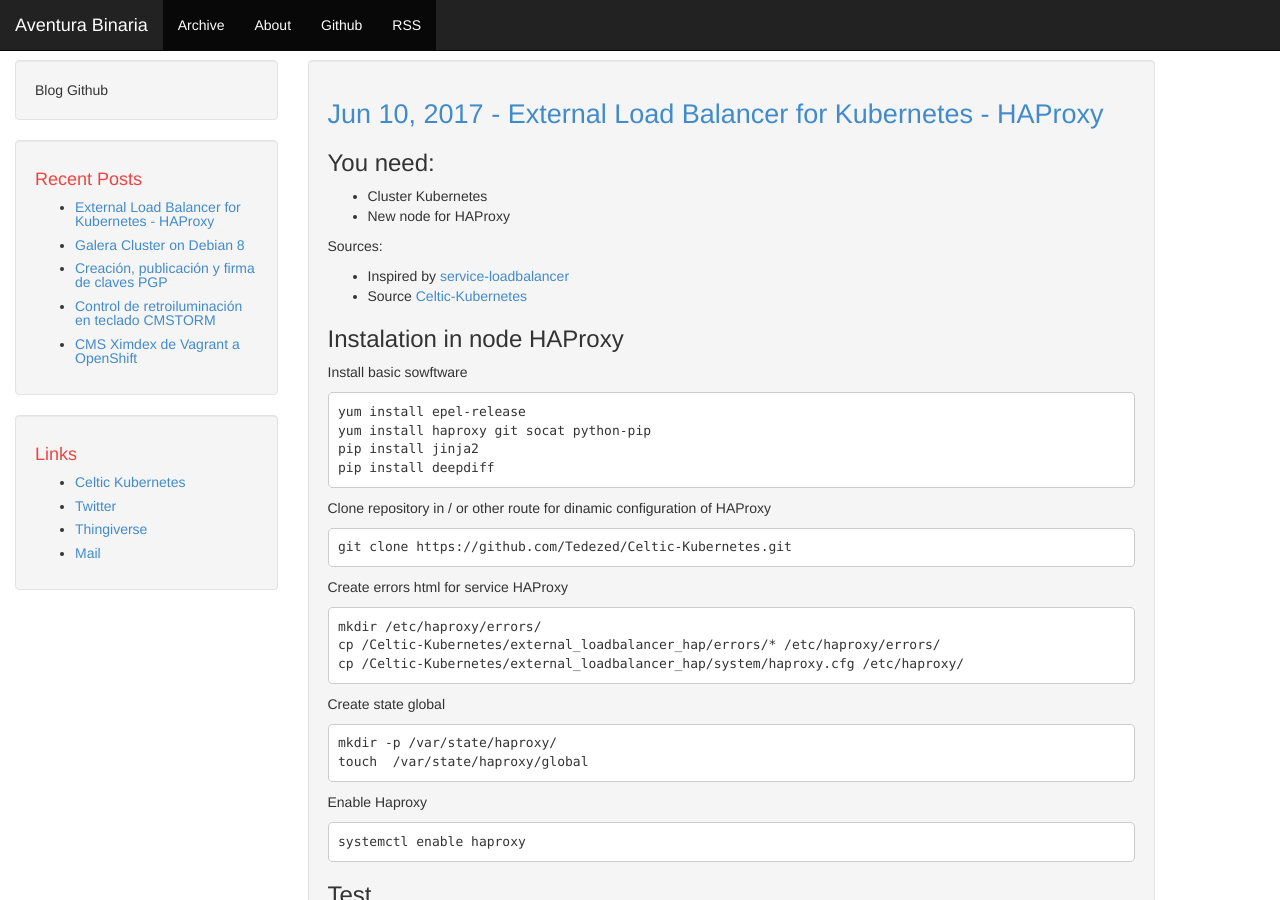
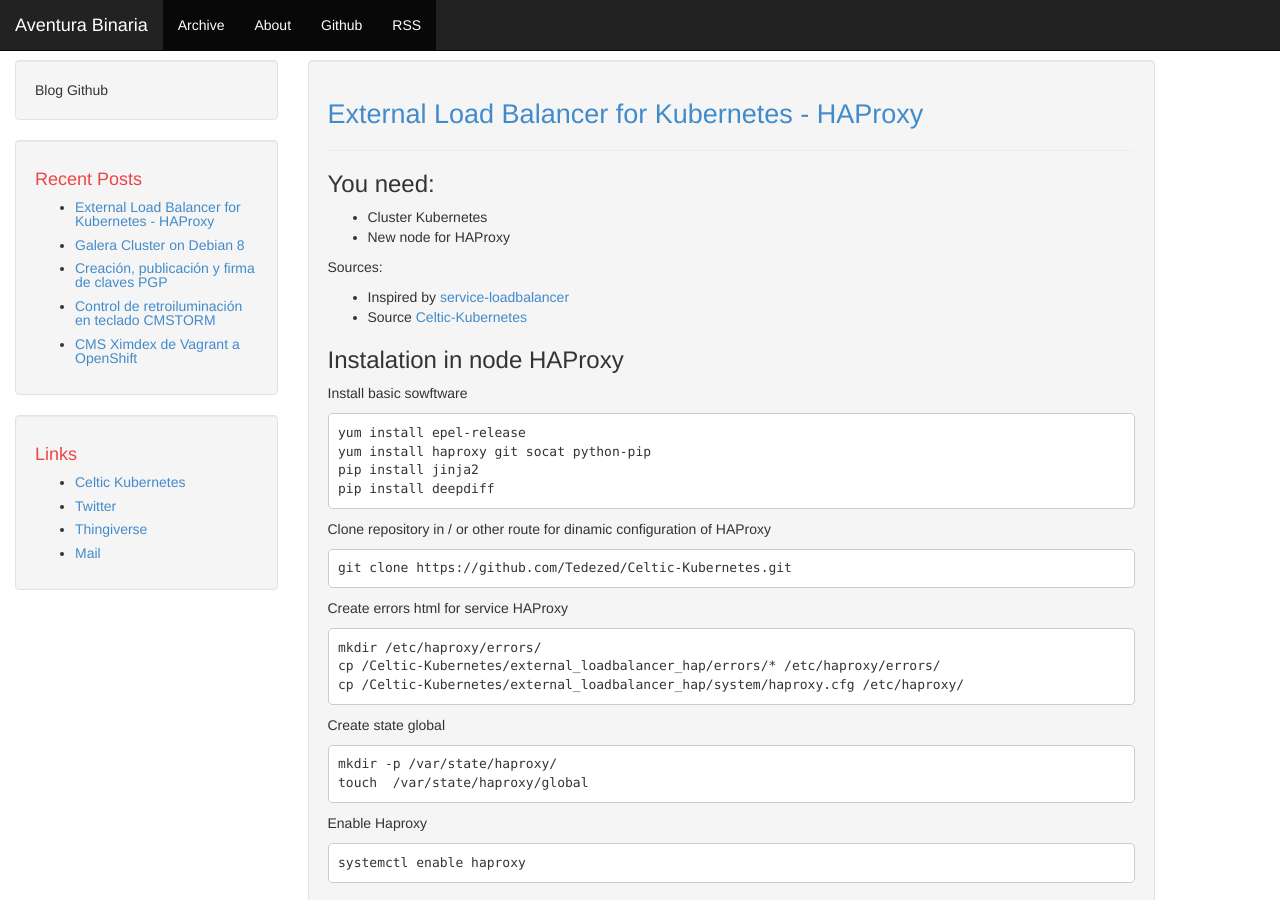
Before and after one commit to Tedezed/aventurabinaria.es, a Jekyll site: the page built from index.html, in a window 1280 px wide and 900 px high. Built offline with Jekyll 4.4.1, drawn with Linux system fonts in a browser that asks for light colours; the list of posts is cut into pages by our own code; some of the changed text lies outside the part shown.

Commit message:
Add post format

```diff
--- a/index.html
+++ b/index.html
@@ -5,7 +5,9 @@
 {% for post in paginator.posts %}
 <div class="article">
     <div class="well">
-        <h1><a href="{{ site.baseurl}}{{ post.url }}">{{ post.date | date: "%b %-d, %Y" }} - {{ post.title }}</a></h1>
+        <h1><a href="{{ site.baseurl}}{{ post.url }}">{{ post.title }}</a></h1>
+        <h5>{{ page.date | date: "%-d %b, %Y" }}</h5>
+        <hr/>
         {% if site.comments and post.comments %}
             {% if site.disqus != '' %}
             <p class="author"><a href="{{ site.baseurl }}{{ post.url }}/#disqus_thread" data-disqus-identifier="{{ post.url | slugify }}">Comments</a></p>
```
